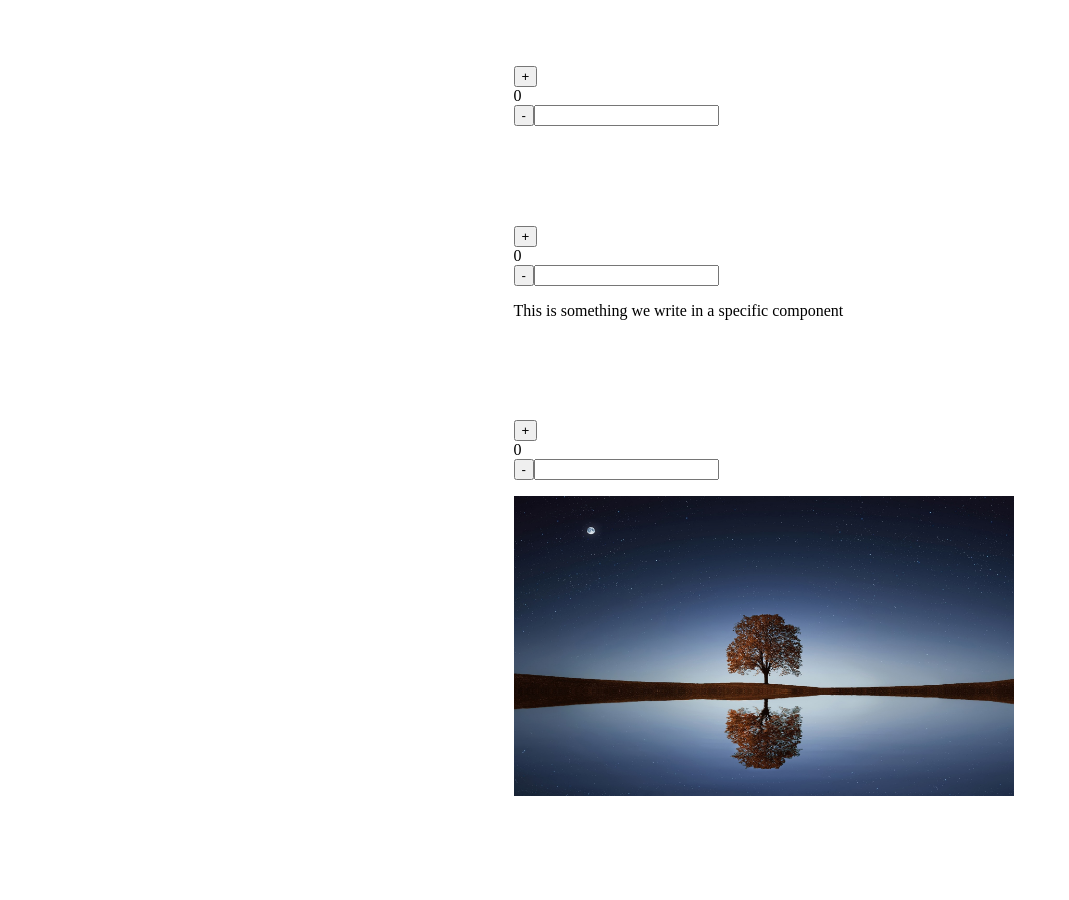
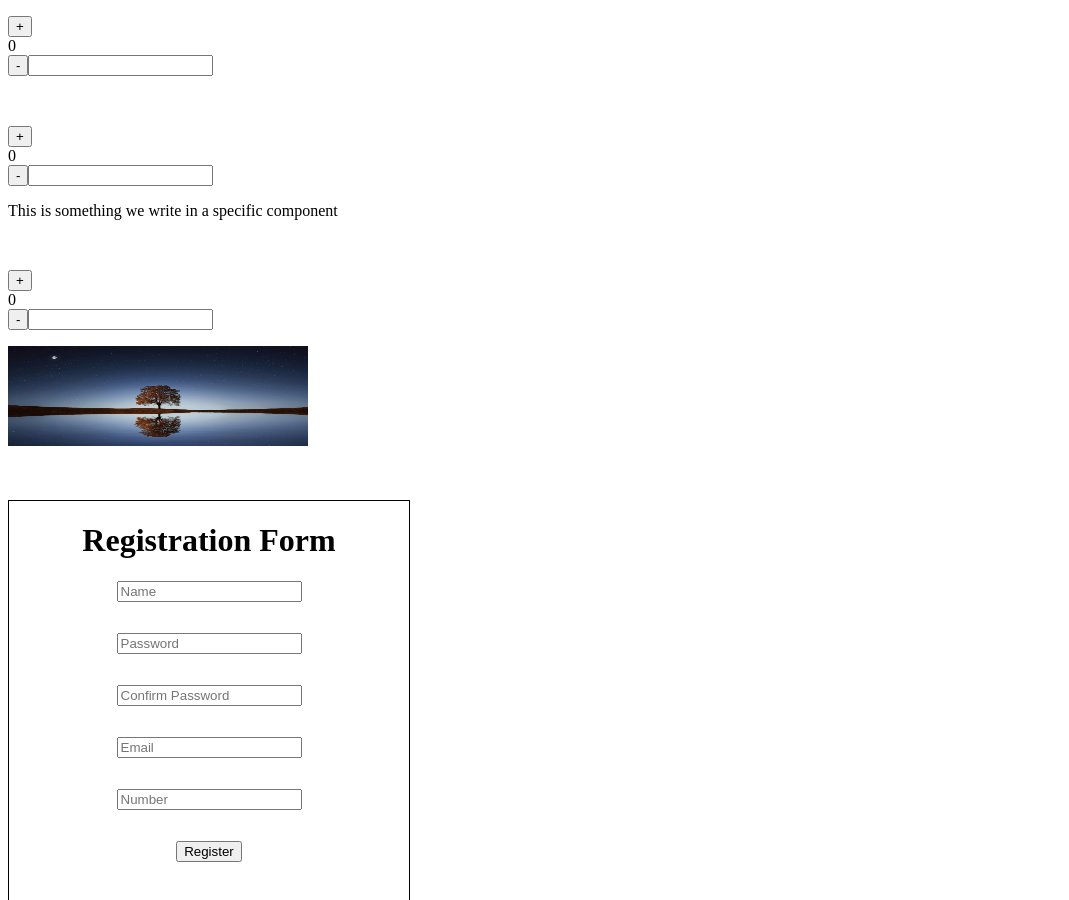
Before and after one commit to ashkhendavtyan2022/First-Project, a React (Create React App) app in the folder react-app/: page / in a window 1280 px wide. Shown: the part 240-1140 px from the top of the page, without its empty margins (0-1069 px from the left). Before the commit the page ends 1048 px from the top, so only its background shows below. Built offline with nearby package versions, Linux system fonts and the light colour scheme.

Commit message:
12-14-2022

```diff
--- a/react-app/src/App.js
+++ b/react-app/src/App.js
@@ -4,6 +4,7 @@ import Header from "./Components/Header";
 import Input from "./Components/Input";
 import Handle from "./Components/Input";
 import Paysage from "./assets/images/img1.jpg"
+import Form from "./Components/Form";
 
 function App() {
   return (
@@ -13,6 +14,7 @@ function App() {
       <Input />
       <Handle text="This is something we write in a specific component" />
       <Handle image={Paysage}/>
+      <Form />
     </div>
   );
 }
--- /dev/null
+++ b/react-app/src/Components/Form/index.jsx
@@ -0,0 +1,121 @@
+import React from "react";
+import "./style.css"
+
+class Form extends React.Component {
+    constructor(props) {
+        super(props)
+        this.state = {
+            nameField: null,
+            passField: null,
+            confPassField: null,
+            emailField: null,
+            numberField: null,
+            active: true,
+
+            pName: {
+                msg: "This Field is Required!",
+                active: true
+            },
+            pPass: {
+                msg: "This Field is Required!",
+                active: true
+            },
+            pConfPass: {
+                msg: "This Field is Required!",
+                active: true
+            },
+            pEmail: {
+                msg: "This Field is Required!",
+                active: true
+            },
+            pNumber: {
+                msg: "This Field is Required!",
+                active: true
+            },
+        }
+    }
+
+
+
+    handleName = (e) => {
+        this.setState({nameField: e.target.value})
+    }
+
+    handlePass = (e) => {
+        this.setState({passField: e.target.value})
+    }
+
+    handleConfPass = (e) => {
+        this.setState({confPassField: e.target.value})
+    }
+
+    handleEmail = (e) => {
+        this.setState({emailField: e.target.value})
+    }
+
+    handleNumber = (e) => {
+        this.setState({numberField: e.target.value})
+    }
+
+    handleRegister =  () => {
+        if(this.state.nameField === null) {
+            this.setState({pName: {...this.state.pName, active: false} })
+        } else {
+            this.setState({pName: {...this.state.pName, active: true} })
+        }
+
+        if(this.state.passField === null) {
+            this.setState({pPass: {...this.state.pPass, active: false}})
+        } else {
+            this.setState({pPass: {...this.state.pPass, active: true}})
+        }
+
+        if(this.state.confPassField === null) {
+            this.setState({pConfPass: {...this.state.pConfPass, active: false}})
+        } else {
+            if(this.state.confPassField === this.state.passField) {
+                this.setState({pConfPass: {...this.state.pConfPass, active: true}})
+            } else {
+                this.setState({pConfPass: {...this.state.pConfPass, msg: "Passwords Are Not The Same"}})
+            }
+        }
+
+        if(this.state.emailField === null) {
+            this.setState({pEmail: {...this.state.pEmail, active: false}})
+        } else {
+            this.setState({pEmail: {...this.state.pEmail, active: true}})
+        }
+
+        if(this.state.numberField === null) {
+            this.setState({pNumber: {...this.state.pNumber, active: false}})
+        } else {
+            this.setState({pNumber: {...this.state.pNumber, active: true}})
+        }
+    }
+
+    render () {
+
+        return (
+            <div>
+                <form className="regForm">
+                    <h1 className="form-heading">Registration Form</h1>
+                    <input className="form-input" type="text" name="name" value={this.state.nameField} placeholder="Name" onChange={this.handleName}/>
+                    <p className={`${this.state.pName.active ? "opacity" : ""} err-msg`}>{this.state.pName.msg}</p>
+                    <input className="form-input " type="password" name="password" value={this.state.passField} placeholder="Password" onChange={this.handlePass}/>
+                    <p className={`${this.state.pPass.active ? "opacity" : ""} err-msg`}>{this.state.pPass.msg}</p>
+                    <input className="form-input" type="password" name="confPassword" value={this.state.confPassField} placeholder="Confirm Password" onChange={this.handleConfPass}/>
+                    <p className={`${this.state.pConfPass.active ? "opacity" : ""} err-msg`}>{this.state.pConfPass.msg}</p>
+                    <input className="form-input" type="email" name="email" value={this.state.emailField} placeholder="Email" onChange={this.handleEmail}/>
+                    <p className={`${this.state.pEmail.active ? "opacity" : ""} err-msg`}>{this.state.pEmail.msg}</p>
+                    <input className="form-input" type="number" name="number" value={this.state.numberField} placeholder="Number" onChange={this.handleNumber}/>
+                    <p className={`${this.state.pNumber.active ? "opacity" : ""} err-msg`}>{this.state.pNumber.msg}</p>
+                    <button className="form-input" type="button" onClick={this.handleRegister}>Register</button>
+                </form>
+            </div>
+        )
+    }
+
+
+}
+
+export default Form
--- /dev/null
+++ b/react-app/src/Components/Form/style.css
@@ -0,0 +1,26 @@
+.regForm {
+    width: 400px;
+    height: 400px;
+    border: 1px solid black;
+    margin-top: 50px;
+}
+
+.form-input {
+    display: block;
+    margin: 5px auto;
+}
+
+.form-heading {
+    text-align: center;
+}
+
+.err-msg {
+    text-align: right;
+    font-size: 10px;
+    color: red;
+    margin-right: 119px;
+}
+
+.opacity {
+    opacity: 0;
+}
--- a/react-app/src/Components/Input/style.css
+++ b/react-app/src/Components/Input/style.css
@@ -8,11 +8,9 @@
 }
 
 .demo {
-    margin-top: 100px;
-    margin-left: 40%;
+    margin-top: 50px;
 }
-
 img {
-    width: 500px;
-    height: 300px;
+    width: 300px;
+    height: 100px;
 }
--- a/react-app/src/Components/box/index.jsx
+++ b/react-app/src/Components/box/index.jsx
@@ -34,7 +34,7 @@ class Boxes extends React.Component {
     render() {
         return <div>
             {console.log(this.state.f)}
-        <h1>Lorem ipsum dolor sit amet consectetur adipisicing elit. Sapiente facere in eius eligendi debitis, laborum?</h1>
+        <h1 className="randomText">Lorem ipsum dolor sit amet consectetur adipisicing elit. Sapiente facere in eius eligendi debitis, laborum?</h1>
         <p>{this.state.f}</p>
         <button onClick={this.change}>Change</button>
      </div>
--- a/react-app/src/Components/box/style.css
+++ b/react-app/src/Components/box/style.css
@@ -1,3 +1,3 @@
-h1 {
+.randomText {
     color: red;
 }
```
